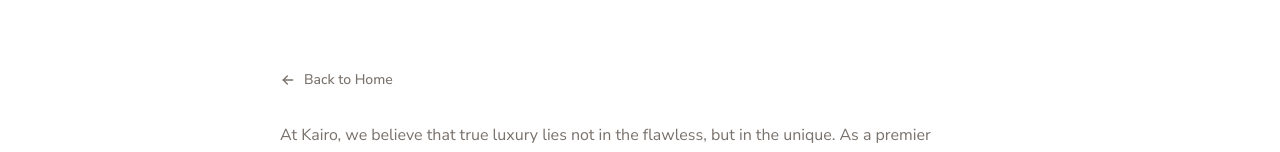
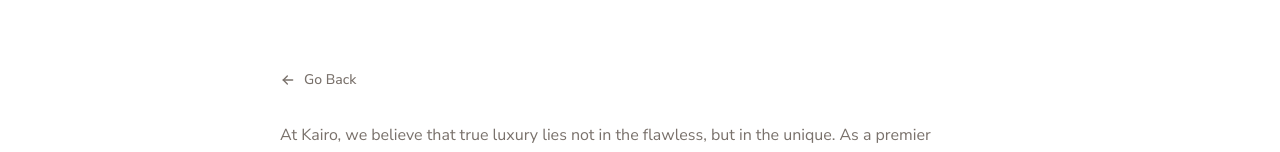
Before and after one commit to Grenish/kairo, a Next.js app: page /en/blogs/art-of-imperfection in a window 1280 px wide. Shown: the part 506-658 px from the top of the page. Built offline with nearby package versions, Linux system fonts and the light colour scheme.

Commit message:
Simplify blog post back link text
Use a shorter, more consistent back navigation label across pages

```diff
--- a/app/(home)/[lang]/blogs/[slug]/page.tsx
+++ b/app/(home)/[lang]/blogs/[slug]/page.tsx
@@ -51,7 +51,7 @@ export default async function BlogPostPage({ params }: Props) {
           className="inline-flex items-center text-sm font-medium text-muted-foreground hover:text-foreground hover:underline underline-offset-4 mb-8 transition-colors"
         >
           <IconArrowLeft className="mr-2 h-4 w-4" />
-          {lang === "en" ? "Back to Home" : "ホームに戻る"}
+          {lang === "en" ? "Go Back" : "戻る"}
         </Link>
         <div className="prose prose-stone dark:prose-invert prose-lg max-w-none">
           {post.content.map((paragraph, index) => (
```
